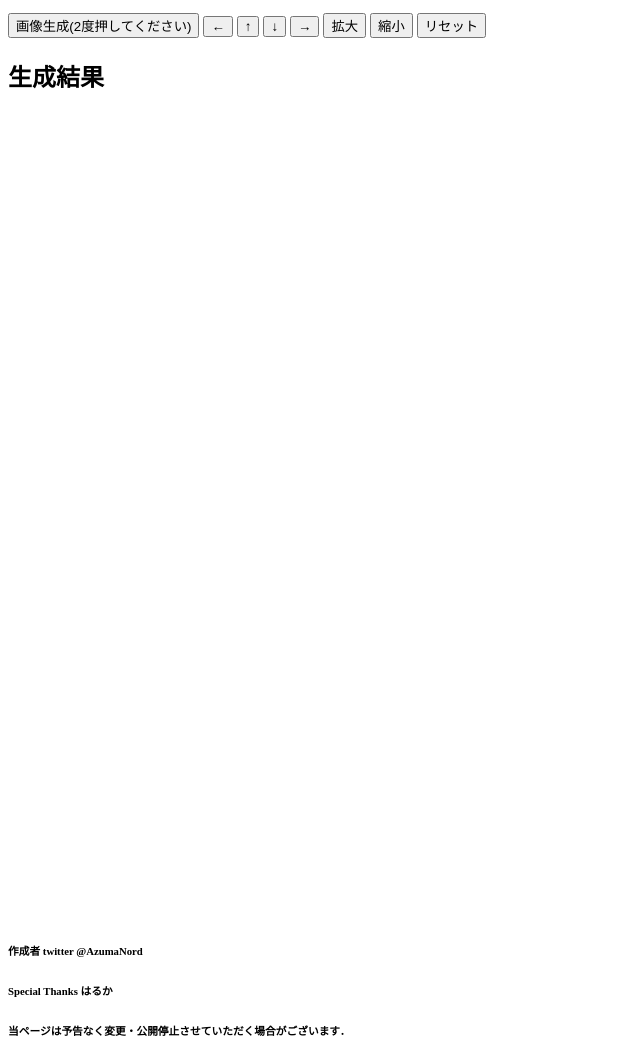
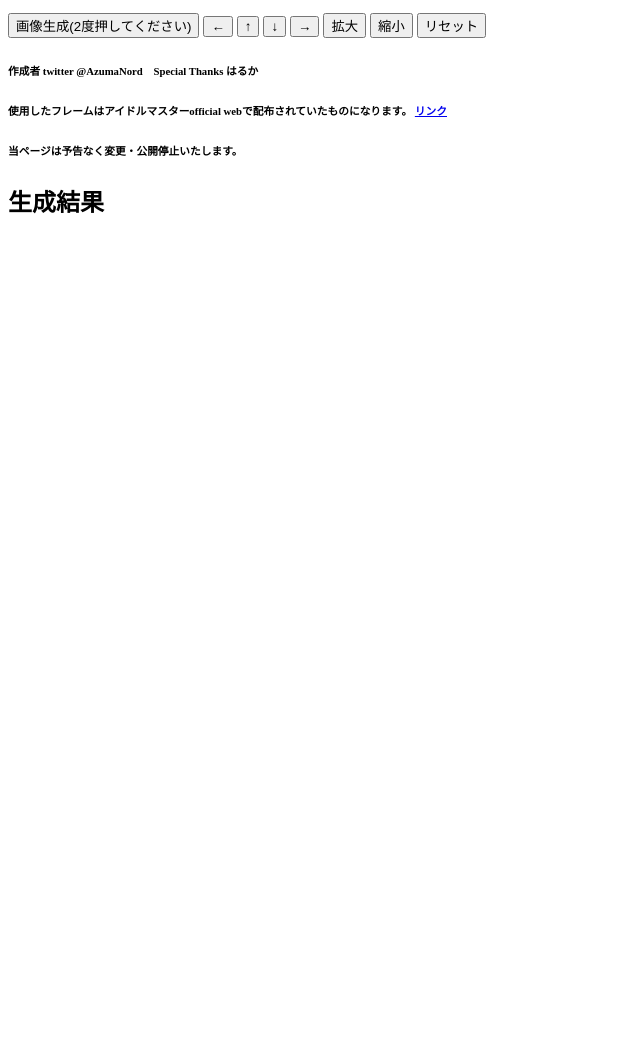
Before and after one commit to cafeparade/cafeparade.github.io, a plain HTML site: page index.html in a window 1280 px wide. Shown: the part 470-1533 px from the top of the page, without its empty margins (0-640 px from the left). Drawn offline with nearby package versions, Linux system fonts and the light colour scheme.

Commit message:
Update index.html

```diff
--- a/index.html
+++ b/index.html
@@ -49,15 +49,16 @@
             <button id="zoomout">縮小</button>
             <button id="reset">リセット</button>
         </div>
-
+        <h6>作成者 twitter @AzumaNord　Special Thanks はるか</h6>
+        <h6>使用したフレームはアイドルマスターofficial webで配布されていたものになります。
+        <a href="https://idolmaster-official.jp/news/01_409.html">リンク</a>
+        <h6>当ページは予告なく変更・公開停止いたします。</h6>
         <!-- 出力部分 -->
         <div class="module">
             <h2>生成結果</h2>
             <h1 id="alert" style="color: red"></h1>
             <canvas id="result" width="640" height="800"></canvas>
         </div>
-        <h6>作成者 twitter @AzumaNord</h6>
-        <h6>Special Thanks はるか</h6>
-        <h6>当ページは予告なく変更・公開停止させていただく場合がございます．</h6>
+
     </body>
 </html>
```
